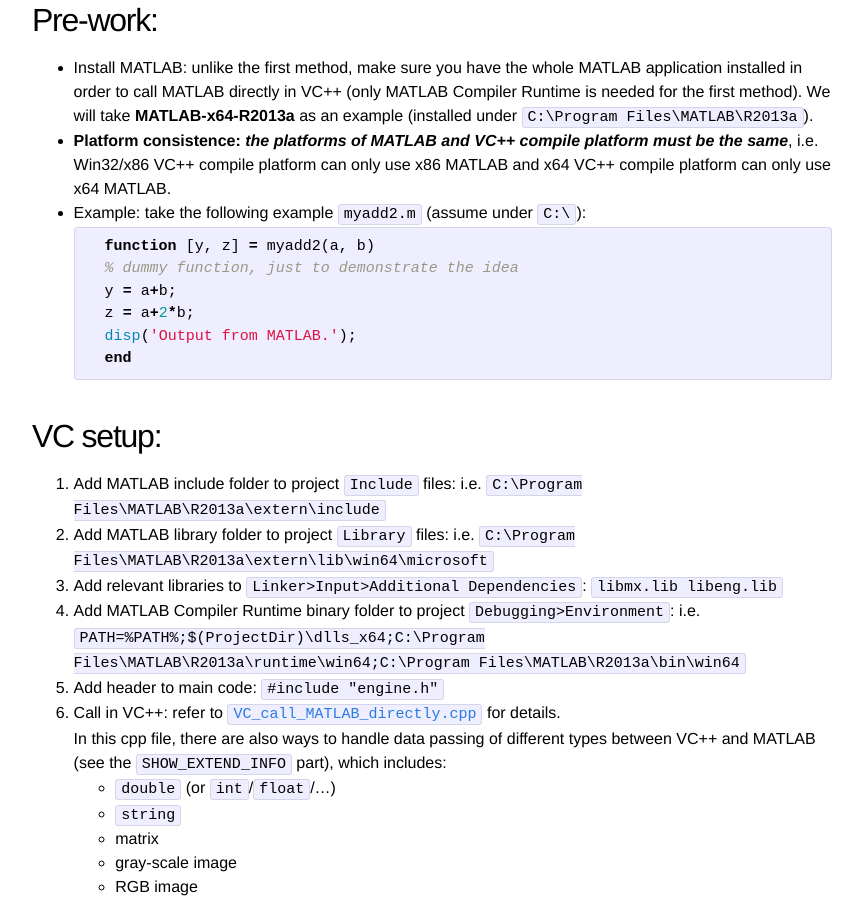
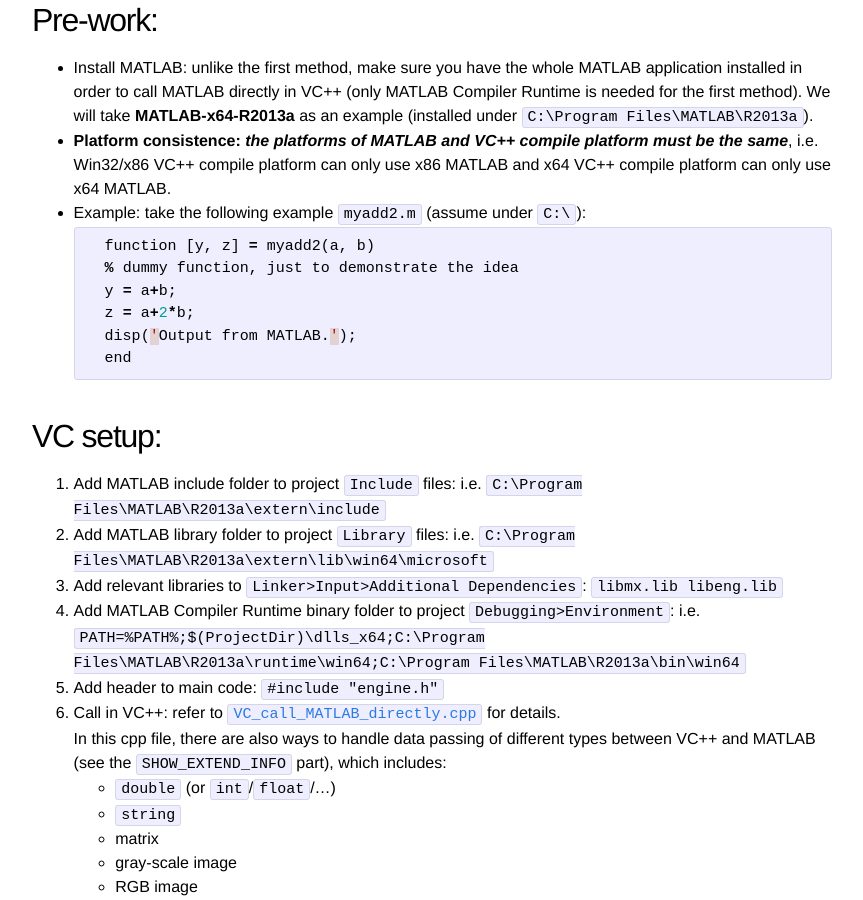
Before and after one commit to blog-ythu/blog-ythu.github.io, a Jekyll site: the page built from _posts/2013-12-27-mixed-programming-call-MATLAB-directly.md, in a window 1280 px wide and 900 px high, scrolled down 601 px. Shown: the whole window, without its empty margins (208-1071 px from the left). Built offline with Jekyll 4.4.1, drawn with Linux system fonts in a browser that asks for light colours; nearby versions of some CDN libraries; comment, search, counter and statistics services are not loaded.

Commit message:
refine code highlight

```diff
--- a/_posts/2013-12-27-mixed-programming-call-MATLAB-directly.md
+++ b/_posts/2013-12-27-mixed-programming-call-MATLAB-directly.md
@@ -24,7 +24,7 @@ This blog will focus on the second approach (also the easier one).
 - **Platform consistence:** ***the platforms of MATLAB and VC++ compile platform must be the same***, i.e. Win32/x86 VC\++ compile platform can only use x86 MATLAB and x64 VC\++ compile platform can only use x64 MATLAB.
 - Example: take the following example `myadd2.m` (assume under `C:\`):
 
-	~~~ matlab
+	~~~ cpp
 	function [y, z] = myadd2(a, b)
 	% dummy function, just to demonstrate the idea
 	y = a+b;
```
